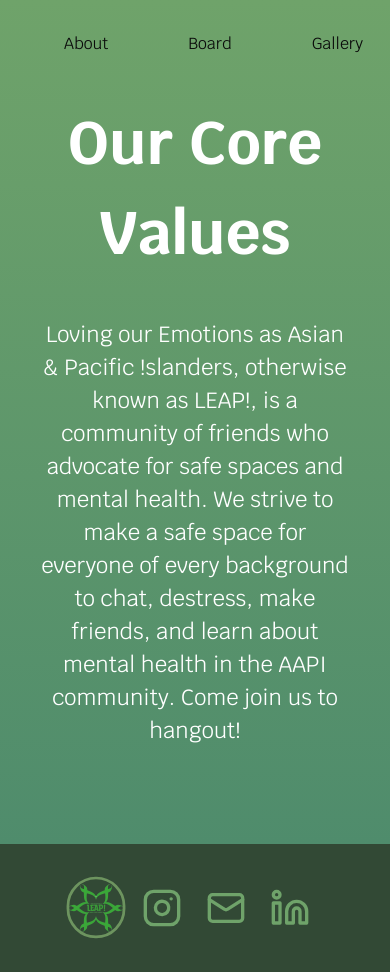
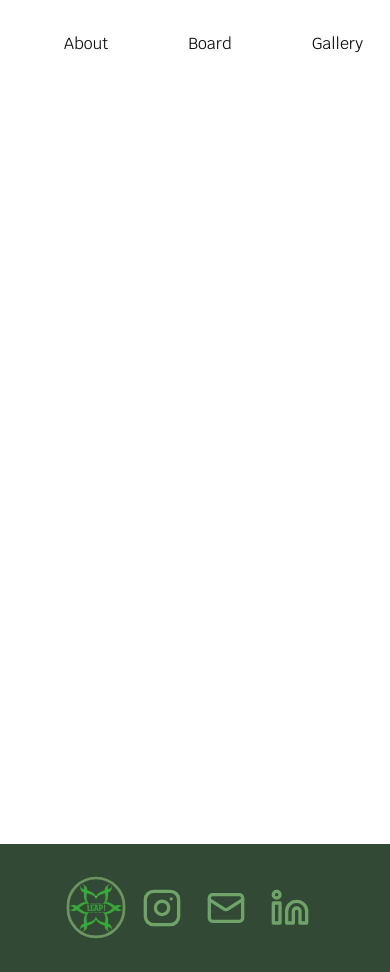
Before and after one commit to acm-ucr/leap-website, a Next.js app: page / in a window 390 px wide. Shown: the top 972 px of the page. Built offline with nearby package versions, Linux system fonts and the light colour scheme.

Commit message:
Updated file to align with tailwind lingo + added mobile responsiveness.

```diff
--- a/src/components/homepage/Description_Component.tsx
+++ b/src/components/homepage/Description_Component.tsx
@@ -2,12 +2,12 @@ import React from "react";
 
 const Description_Component = () => {
   return (
-    <div className="flex h-screen items-center justify-center bg-gradient-to-b from-leap-light-green to-leap-mid-green">
-      <div className="max-w-3xl px-10 text-center md:flex md:flex-col md:items-start">
-        <h2 className="font-leap text-[60px] font-bold text-white">
+    <div className="flex h-screen items-center justify-center">
+      <div className="w-full text-left sm:w-3/4 lg:w-1/2">
+        <h2 className="font-leap text-4xl font-bold text-white sm:text-5xl lg:text-7xl">
           Our Core Values
         </h2>
-        <p className="mt-10 font-leap text-[22px] text-white">
+        <p className="mt-10 font-leap text-lg text-white sm:text-lg">
           Loving our Emotions as Asian & Pacific !slanders, otherwise known as
           LEAP!, is a community of friends who advocate for safe spaces and
           mental health. We strive to make a safe space for everyone of every
```
